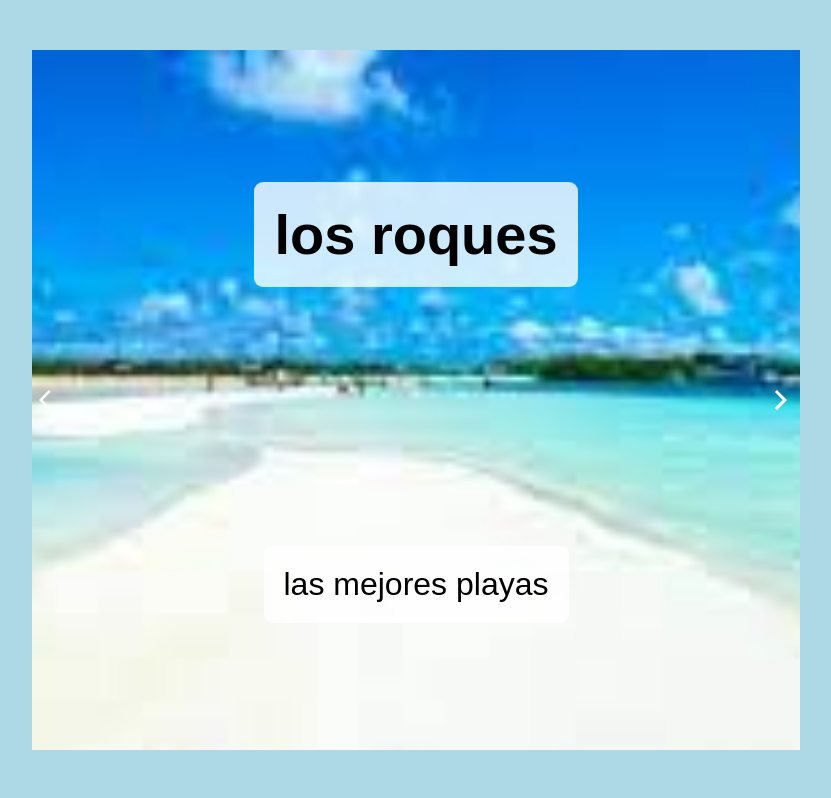
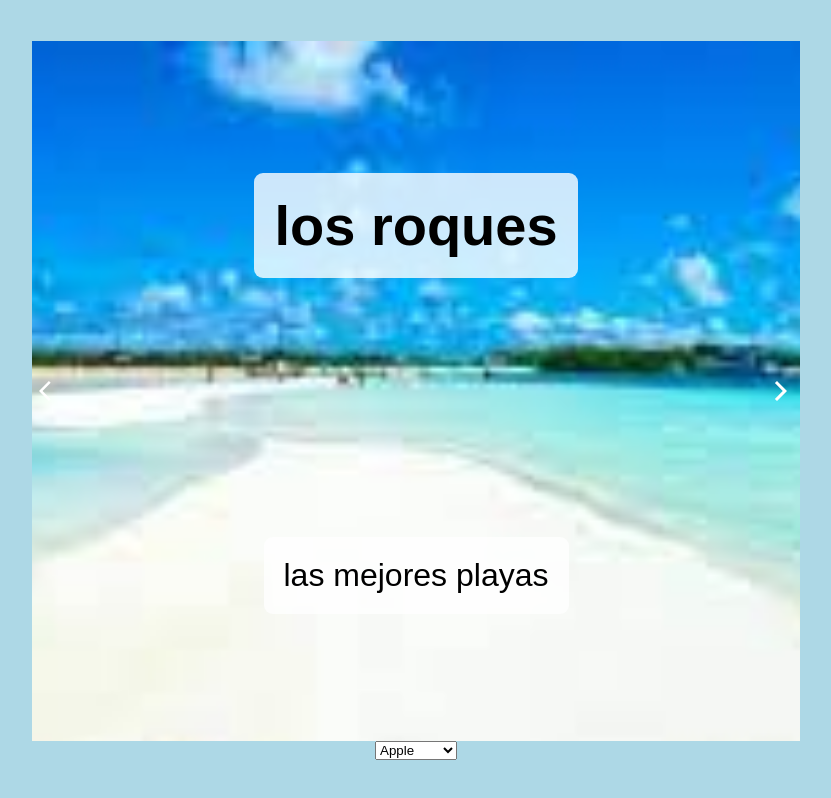
Before and after one commit to aserdnad/slider, a React (Create React App) app: page / in a window 1280 px wide. Shown: the whole page, without its empty margins (224-1055 px from the left). Built offline with nearby package versions, Linux system fonts and the light colour scheme.

Commit message:
select mas o menos funcional

```diff
--- a/src/App.js
+++ b/src/App.js
@@ -1,3 +1,4 @@
+import Select from "./Components/Select";
 import Carousel from "./Components/Carousel";
 import "./styles.css";
 
@@ -5,6 +6,7 @@ export default function App() {
   return (
     <div className="App">
       <Carousel />
+      <Select />
     </div>
   );
 }
--- /dev/null
+++ b/src/Components/Select.js
@@ -0,0 +1,17 @@
+import { useState } from "react";
+
+const Select = () => {
+  const [valor, setValor] = useState();
+
+  return (
+    <div>
+      <select onChange={(e) => setValor(e.target.value)} value={valor}>
+        <option value="A">Apple</option>
+        <option value="B">Banana</option>
+        <option value="C">Cranberry</option>
+      </select>
+    </div>
+  );
+};
+
+export default Select;
```
